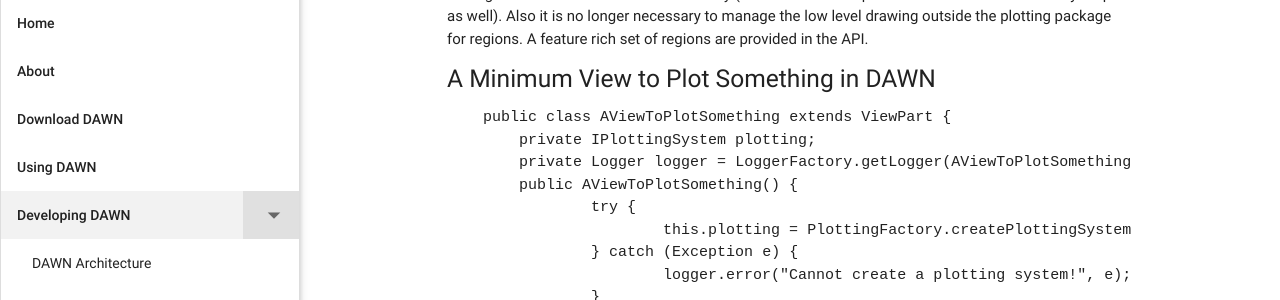
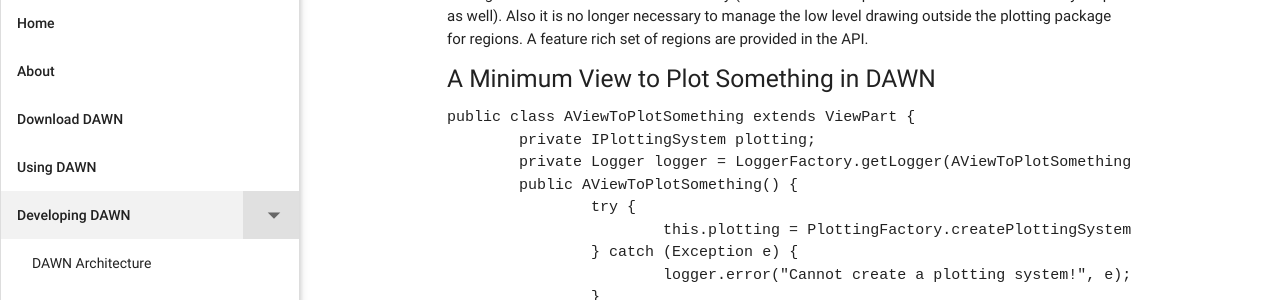
Before and after one commit to DawnScience/dawn-website, a Jekyll site: the page built from _pages/04.03_developer_guidelines.md, in a window 1280 px wide and 900 px high, scrolled down 2490 px. Shown: the part 150-450 px from the top of the window. Built offline with Jekyll 4.4.1, drawn with Linux system fonts in a browser that asks for light colours; nearby versions of some CDN libraries.

Commit message:
Update 04.03_developer_guidelines.md

```diff
--- a/_pages/04.03_developer_guidelines.md
+++ b/_pages/04.03_developer_guidelines.md
@@ -160,8 +160,8 @@
 
 ##### []()A Minimum View to Plot Something in DAWN
 
-~~~
-    public class AViewToPlotSomething extends ViewPart {
+~~~ java
+public class AViewToPlotSomething extends ViewPart {
         private IPlottingSystem plotting;
 	private Logger logger = LoggerFactory.getLogger(AViewToPlotSomething.class);
 	public AViewToPlotSomething() {
@@ -190,9 +190,8 @@
 			return plotting;
 		return super.getAdapter(clazz);
 	}
-    }
+}
 ~~~
-{: .language-java}
 
 **Other examples can be found in the project org.dawnsci.plotting.examples in repo dawn-ui.**
 
```
